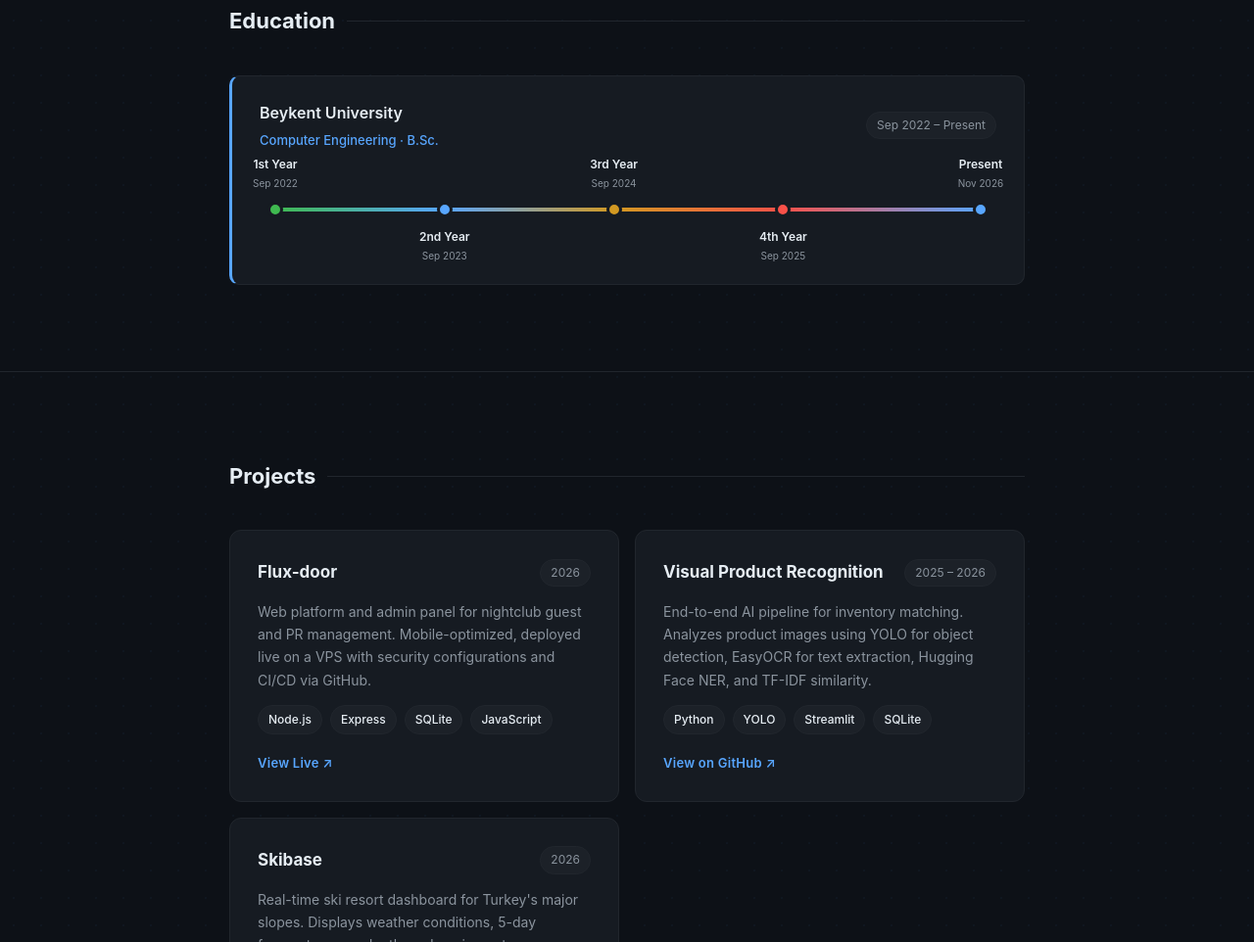
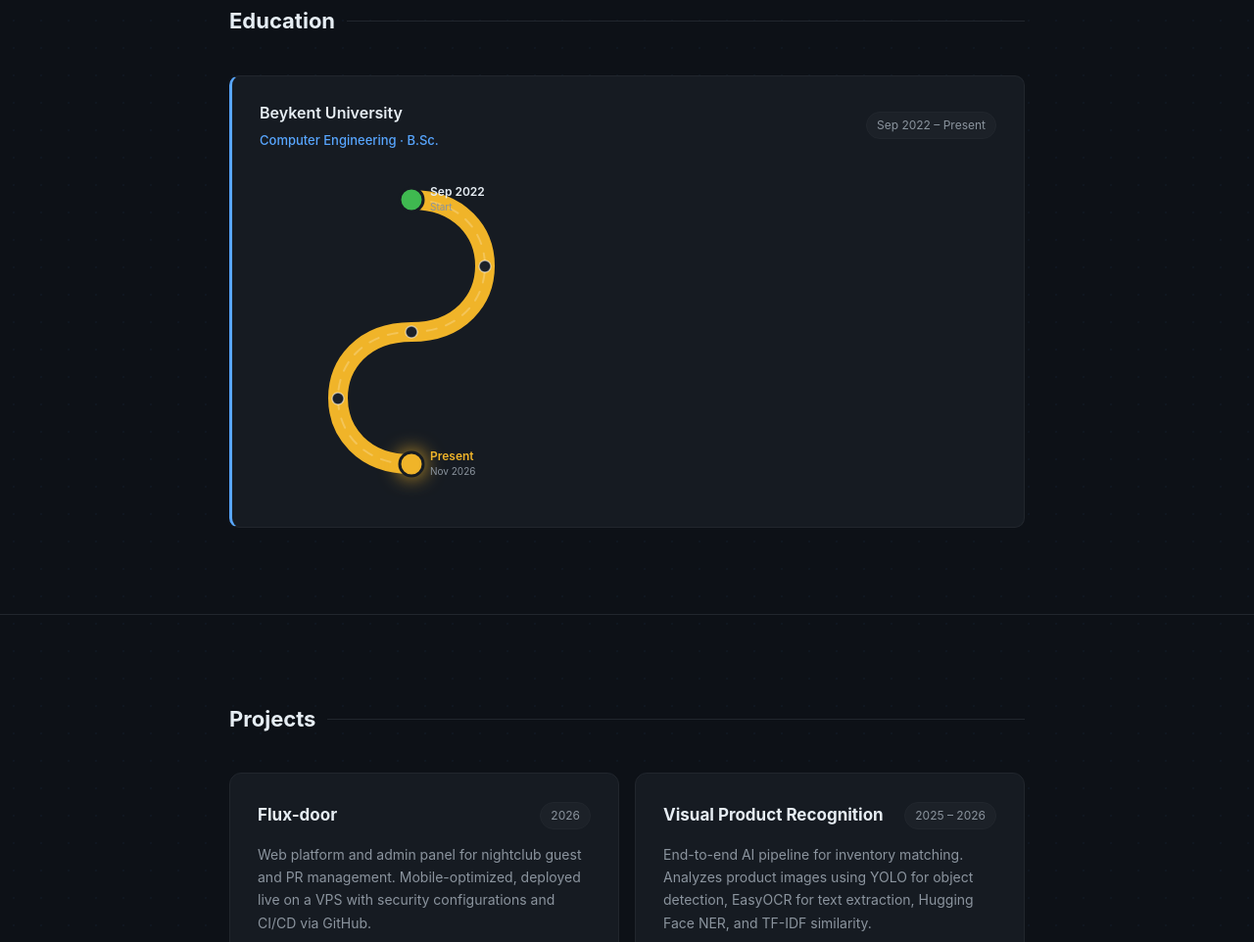
Before and after one commit to 007Kutay/007Kutay.github.io, a plain HTML site: page index.html in a window 1280 px wide. Shown: the part 2373-3335 px from the top of the page at 98% size. Drawn offline with Linux system fonts and the light colour scheme.

Commit message:
Redesign education roadmap: vertical winding yellow road
Replaced horizontal timeline with SVG-based vertical winding road.
Yellow color, start (Sep 2022) and present (Nov 2026) pins,
three waypoint dots at the bends, pulsing glow on present pin.

Co-Authored-By: Claude Sonnet 4.6 <noreply@anthropic.com>

```diff
--- a/index.html
+++ b/index.html
@@ -199,51 +199,42 @@
           </div>
           <span class="date" data-i18n="edu_date">Sep 2022 – Present</span>
         </div>
-        <div class="roadmap-wrap">
-          <div class="roadmap-track">
-            <div class="roadmap-fill"></div>
+        <div class="edu-roadmap">
+          <svg viewBox="0 0 340 340" class="rm-svg" xmlns="http://www.w3.org/2000/svg">
+            <!-- Road: yellow, winding downward -->
+            <path d="M 155 30 C 255 30 255 165 155 165 C 55 165 55 300 155 300"
+                  fill="none" stroke="#f0b429" stroke-width="20" stroke-linecap="round" stroke-linejoin="round"/>
+            <!-- Road center dashes -->
+            <path d="M 155 30 C 255 30 255 165 155 165 C 55 165 55 300 155 300"
+                  fill="none" stroke="rgba(255,255,255,0.22)" stroke-width="2"
+                  stroke-dasharray="10 10" stroke-linecap="round"/>
 
-            <div class="rm-node" style="left:0%">
-              <div class="rm-dot" style="--dot-color:#3fb950"></div>
-              <div class="rm-label rm-label--top">
-                <span class="rm-title" data-i18n="rm_y1">1st Year</span>
-                <span class="rm-date-label">Sep 2022</span>
-              </div>
-            </div>
+            <!-- Waypoint dots at bends -->
+            <circle cx="230" cy="98"  r="6" fill="#1c2128" stroke="rgba(255,255,255,0.5)" stroke-width="1.5"/>
+            <circle cx="155" cy="165" r="6" fill="#1c2128" stroke="rgba(255,255,255,0.5)" stroke-width="1.5"/>
+            <circle cx="80"  cy="233" r="6" fill="#1c2128" stroke="rgba(255,255,255,0.5)" stroke-width="1.5"/>
 
-            <div class="rm-node" style="left:24%">
-              <div class="rm-dot" style="--dot-color:#58a6ff"></div>
-              <div class="rm-label rm-label--bottom">
-                <span class="rm-title" data-i18n="rm_y2">2nd Year</span>
-                <span class="rm-date-label">Sep 2023</span>
-              </div>
-            </div>
+            <!-- START pin (green) -->
+            <circle cx="155" cy="30" r="12" fill="#3fb950" stroke="#161b22" stroke-width="3"/>
+            <text x="174" y="26"
+                  fill="#e6edf3" font-size="12" font-weight="600"
+                  font-family="-apple-system, BlinkMacSystemFont, 'Segoe UI', sans-serif"
+                  data-i18n="rm_start">Sep 2022</text>
+            <text x="174" y="41"
+                  fill="#8b949e" font-size="10"
+                  font-family="-apple-system, BlinkMacSystemFont, 'Segoe UI', sans-serif"
+                  data-i18n="rm_start_sub">Start</text>
 
-            <div class="rm-node" style="left:48%">
-              <div class="rm-dot" style="--dot-color:#d29922"></div>
-              <div class="rm-label rm-label--top">
-                <span class="rm-title" data-i18n="rm_y3">3rd Year</span>
-                <span class="rm-date-label">Sep 2024</span>
-              </div>
-            </div>
-
-            <div class="rm-node" style="left:72%">
-              <div class="rm-dot" style="--dot-color:#f85149"></div>
-              <div class="rm-label rm-label--bottom">
-                <span class="rm-title" data-i18n="rm_y4">4th Year</span>
-                <span class="rm-date-label">Sep 2025</span>
-              </div>
-            </div>
-
-            <div class="rm-node" style="left:100%">
-              <div class="rm-dot rm-dot--pulse" style="--dot-color:#58a6ff"></div>
-              <div class="rm-label rm-label--top">
-                <span class="rm-title" data-i18n="rm_now">Present</span>
-                <span class="rm-date-label">Nov 2026</span>
-              </div>
-            </div>
-
-          </div>
+            <!-- PRESENT pin (yellow, pulsing) -->
+            <circle cx="155" cy="300" r="12" fill="#f0b429" stroke="#161b22" stroke-width="3" class="rm-present-dot"/>
+            <text x="174" y="296"
+                  fill="#f0b429" font-size="12" font-weight="600"
+                  font-family="-apple-system, BlinkMacSystemFont, 'Segoe UI', sans-serif"
+                  data-i18n="rm_now">Present</text>
+            <text x="174" y="311"
+                  fill="#8b949e" font-size="10"
+                  font-family="-apple-system, BlinkMacSystemFont, 'Segoe UI', sans-serif">Nov 2026</text>
+          </svg>
         </div>
       </div>
     </div>
@@ -351,10 +342,8 @@
         edu_school: "Beykent University",
         edu_dept: "Computer Engineering · B.Sc.",
         edu_date: "Sep 2022 – Present",
-        rm_y1: "1st Year",
-        rm_y2: "2nd Year",
-        rm_y3: "3rd Year",
-        rm_y4: "4th Year",
+        rm_start: "Sep 2022",
+        rm_start_sub: "Start",
         rm_now: "Present",
         exp1_title: "Software Engineering Intern",
         exp1_li1: "Built RESTful APIs and database architectures using Node.js, LoopBack4, TypeScript, and PostgreSQL.",
@@ -404,10 +393,8 @@
         edu_school: "Beykent Üniversitesi",
         edu_dept: "Bilgisayar Mühendisliği · Lisans",
         edu_date: "Eyl 2022 – Günümüz",
-        rm_y1: "1. Yıl",
-        rm_y2: "2. Yıl",
-        rm_y3: "3. Yıl",
-        rm_y4: "4. Yıl",
+        rm_start: "Eyl 2022",
+        rm_start_sub: "Başlangıç",
         rm_now: "Günümüz",
         exp1_title: "Yazılım Geliştirici Stajyeri",
         exp1_li1: "Node.js, LoopBack4, TypeScript ve PostgreSQL kullanarak RESTful API'ler ve veritabanı mimarileri geliştirdim.",
--- a/style.css
+++ b/style.css
@@ -593,77 +593,25 @@ section > .container > p {
   color: var(--text);
 }
 
-.roadmap-wrap {
-  padding: 50px 16px 50px;
+.edu-roadmap {
+  margin-top: 20px;
+  display: flex;
+  justify-content: flex-start;
 }
 
-.roadmap-track {
-  position: relative;
-  height: 4px;
-  background: var(--bg3);
-  border-radius: 999px;
+.rm-svg {
+  max-width: 340px;
+  width: 100%;
+  overflow: visible;
 }
 
-.roadmap-fill {
-  position: absolute;
-  inset: 0;
-  background: linear-gradient(to right, #3fb950 0%, #58a6ff 24%, #d29922 48%, #f85149 72%, #58a6ff 100%);
-  border-radius: 999px;
+.rm-present-dot {
+  animation: rmPresentPulse 2s ease-in-out infinite;
 }
 
-.rm-node {
-  position: absolute;
-  top: 50%;
-  transform: translate(-50%, -50%);
-}
-
-.rm-dot {
-  width: 16px;
-  height: 16px;
-  border-radius: 50%;
-  background: var(--dot-color, var(--accent));
-  border: 3px solid var(--bg2);
-  position: relative;
-  z-index: 1;
-}
-
-.rm-dot--pulse {
-  animation: rmPulse 2s ease-in-out infinite;
-}
-
-@keyframes rmPulse {
-  0%, 100% { box-shadow: 0 0 0 0 rgba(88, 166, 255, 0.5); }
-  50%       { box-shadow: 0 0 0 7px rgba(88, 166, 255, 0); }
-}
-
-.rm-label {
-  position: absolute;
-  display: flex;
-  flex-direction: column;
-  align-items: center;
-  white-space: nowrap;
-  gap: 1px;
-  left: 50%;
-  transform: translateX(-50%);
-}
-
-.rm-label--top {
-  bottom: calc(100% + 10px);
-}
-
-.rm-label--bottom {
-  top: calc(100% + 10px);
-}
-
-.rm-title {
-  font-size: 12px;
-  font-weight: 600;
-  color: var(--text);
-}
-
-.rm-date-label {
-  font-size: 10px;
-  color: var(--muted);
+@keyframes rmPresentPulse {
+  0%, 100% { filter: drop-shadow(0 0 2px rgba(240, 180, 41, 0.3)); }
+  50%       { filter: drop-shadow(0 0 10px rgba(240, 180, 41, 0.9)); }
 }
 
 /* FOOTER */
```
